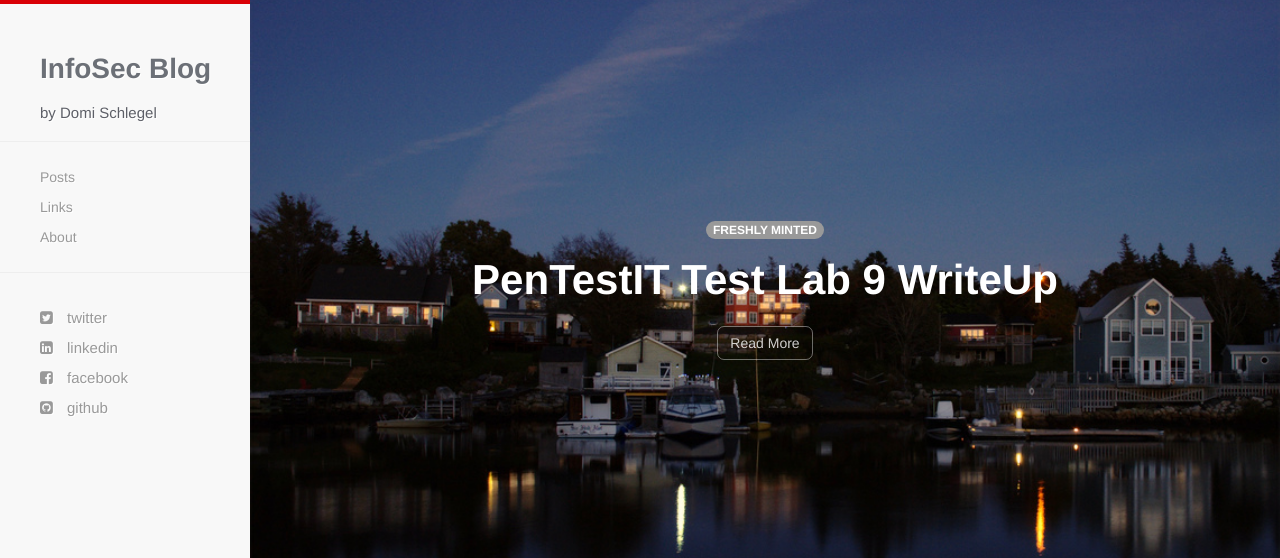
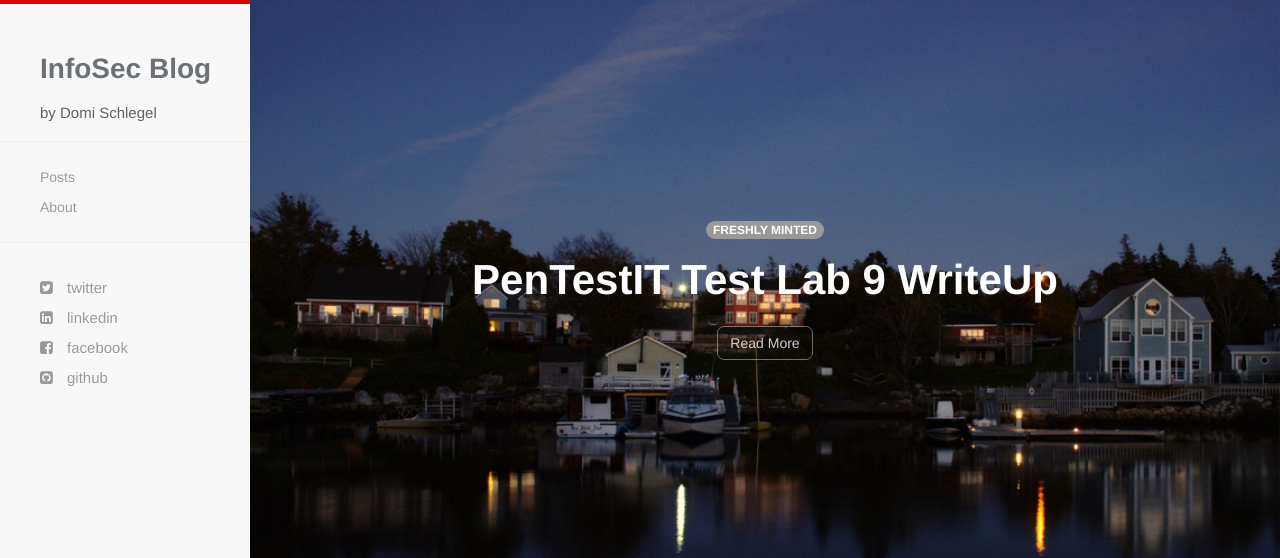
Before and after one commit to PhaNDoMs/PhaNDoMs.github.io, a Jekyll site: the page built from index.html, in a window 1280 px wide. Shown: the top 558 px of the page. Built offline with Jekyll 4.4.1, drawn with Linux system fonts in a browser that asks for light colours; nearby versions of some CDN libraries; Markdown is read by kramdown in place of the engine named in the settings.

Commit message:
Update navigation.html

```diff
--- a/_includes/navigation.html
+++ b/_includes/navigation.html
@@ -12,7 +12,7 @@
     <div class="navbar-collapse collapse">
       <ul class="nav navbar-nav">
       <li><a href="{{ site.baseurl }}/posts.html">Posts</a></li>
-      <li><a href="{{ site.baseurl }}/links.html">Links</a></li>
+      <!--<li><a href="{{ site.baseurl }}/links.html">Links</a></li>-->
       <li><a href="{{ site.baseurl }}/about.html">About</a></li>
       </ul>
     </div><!--/.nav-collapse -->
@@ -25,7 +25,7 @@
     <li class="sidebar-brand"><a href="{{ site.baseurl }}/"><h1 class="brand">{{ site.name }}</h1></a><h3>{{ site.description }}</h3></li>
     <hr />
     <li><a href="{{ site.baseurl }}/posts.html">Posts</a></li>
-    <li><a href="{{ site.baseurl }}/links.html">Links</a></li>
+    <!--<li><a href="{{ site.baseurl }}/links.html">Links</a></li>-->
     <li><a href="{{ site.baseurl }}/about.html">About</a></li>
     <hr />
     <div id="social-wrapper">
```
